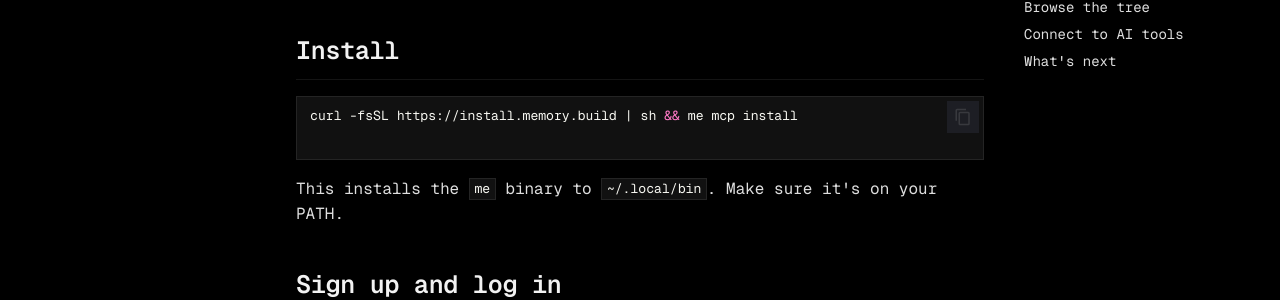
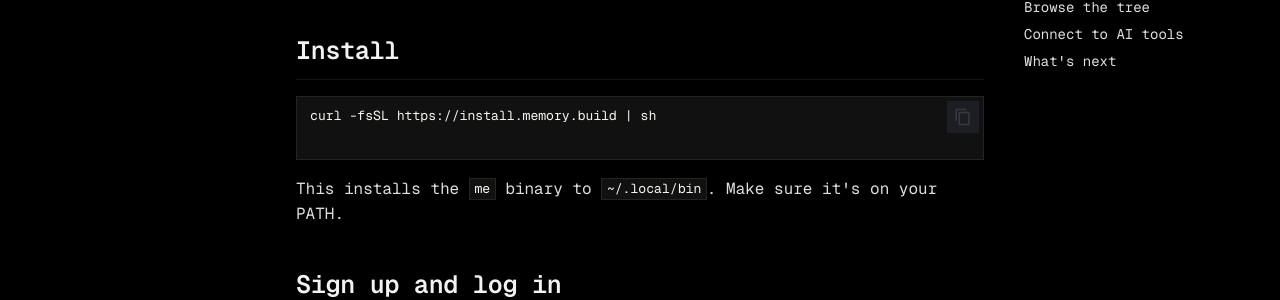
Before and after one commit to timescale/memory-engine, an MkDocs documentation site: the page built from docs/getting-started.md, in a window 1280 px wide and 900 px high. Shown: the part 293-593 px from the top of the window. Built offline with MkDocs 1.6.1 and Material for MkDocs 9.7.7, drawn with Linux system fonts in a browser that asks for light colours; comment, search, counter and statistics services are not loaded.

Commit message:
docs: remove 'me login' from install command

````diff
--- a/docs/getting-started.md
+++ b/docs/getting-started.md
@@ -5,7 +5,7 @@
 ## Install
 
 ```bash
-curl -fsSL https://install.memory.build | sh && me mcp install
+curl -fsSL https://install.memory.build | sh
 ```
 
 This installs the `me` binary to `~/.local/bin`. Make sure it's on your PATH.
````
